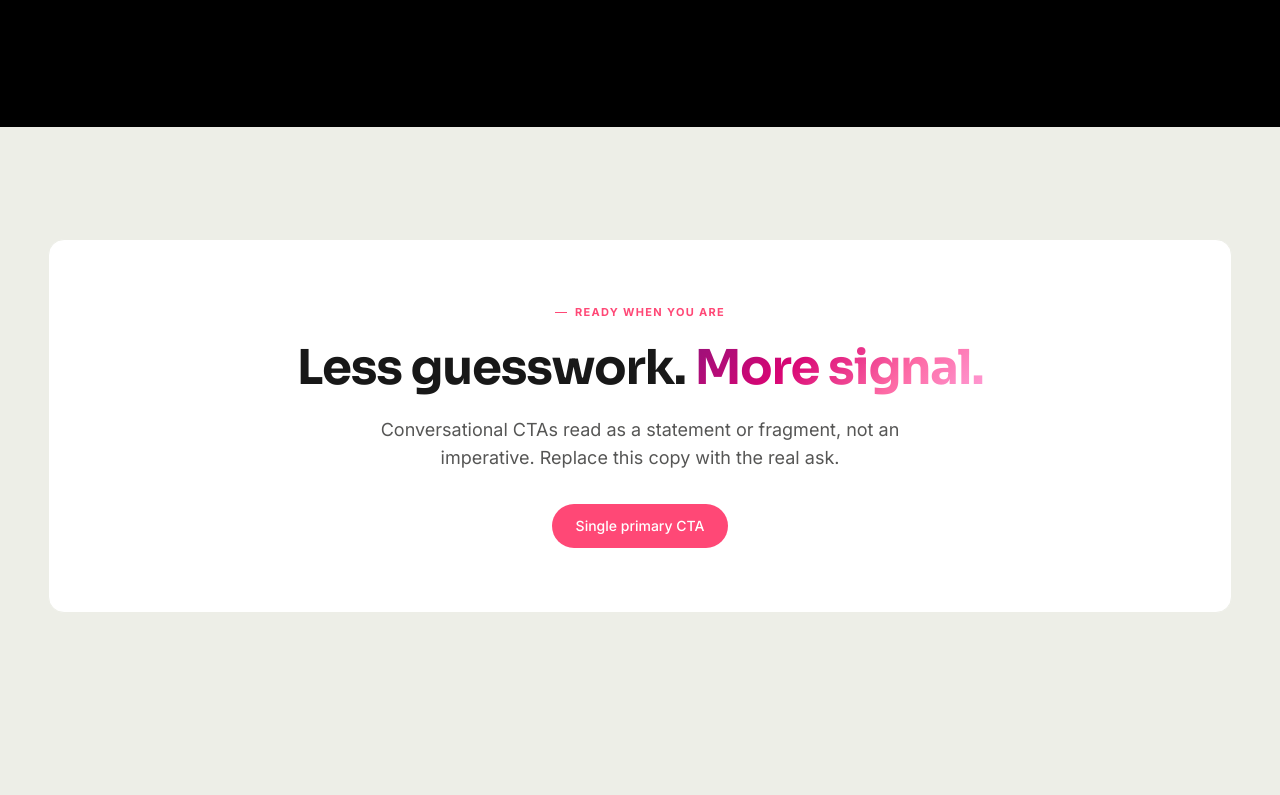
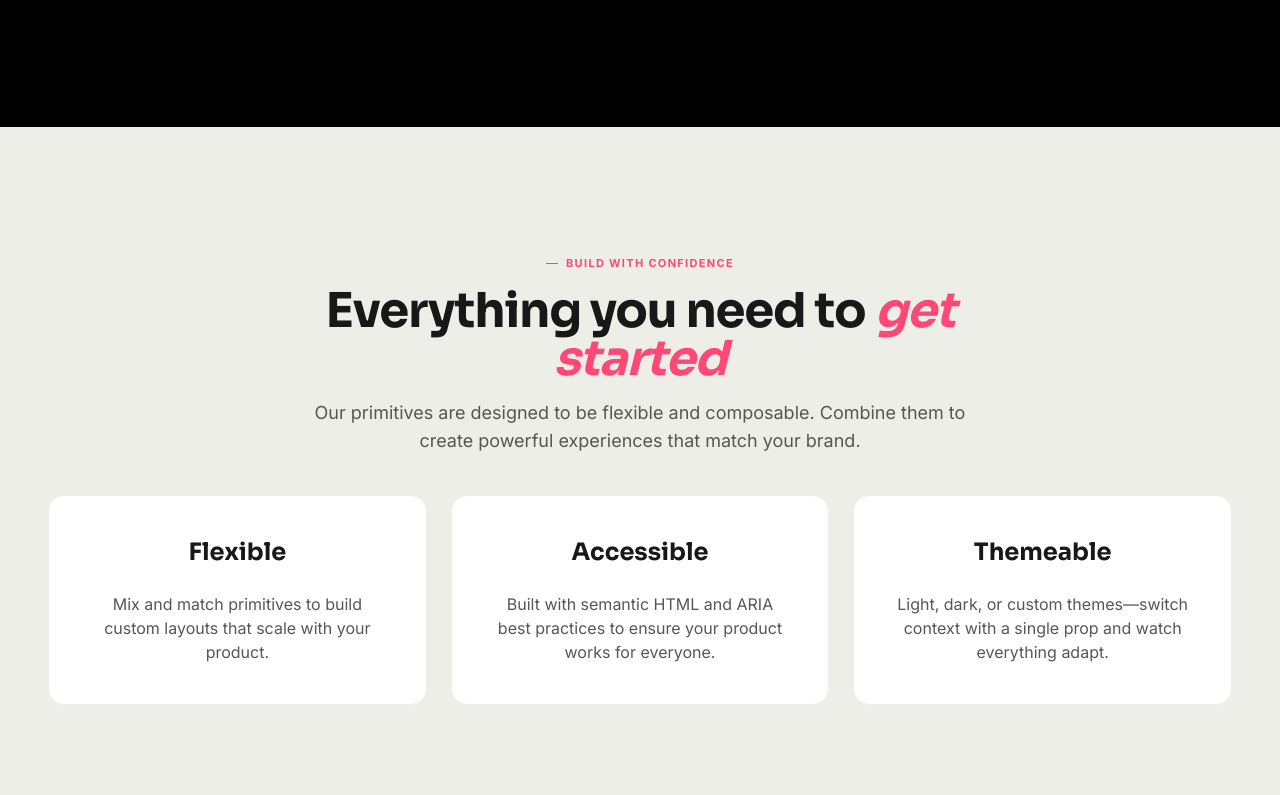
Before and after one commit to rcates12/hackathon-fusion-rubin, a Next.js app: page / in a window 1280 px wide. Shown: the part 1325-2120 px from the top of the page. Before the commit the page ends 2050 px from the top, so only its background shows below. Built offline with nearby package versions, Linux system fonts and the light colour scheme.

Commit message:
Add features section to homepage

```diff
--- a/app/page.tsx
+++ b/app/page.tsx
@@ -91,6 +91,39 @@ export default function HomePage() {
         </div>
       </Container>
 
+      <Container as="section" theme="light" className="py-24 sm:py-32">
+        <SectionHeader
+          align="center"
+          eyebrow="Build with confidence"
+          heading="Everything you need to get started"
+          headingAccent="get started"
+          subhead="Our primitives are designed to be flexible and composable. Combine them to create powerful experiences that match your brand."
+        />
+        <div className="mt-10 grid grid-cols-1 gap-6 sm:grid-cols-3">
+          <GlassCard align="center">
+            <h3 className="text-2xl">Flexible</h3>
+            <p className="text-secondary">
+              Mix and match primitives to build custom layouts that scale
+              with your product.
+            </p>
+          </GlassCard>
+          <GlassCard align="center">
+            <h3 className="text-2xl">Accessible</h3>
+            <p className="text-secondary">
+              Built with semantic HTML and ARIA best practices to ensure
+              your product works for everyone.
+            </p>
+          </GlassCard>
+          <GlassCard align="center">
+            <h3 className="text-2xl">Themeable</h3>
+            <p className="text-secondary">
+              Light, dark, or custom themes—switch context with a single
+              prop and watch everything adapt.
+            </p>
+          </GlassCard>
+        </div>
+      </Container>
+
       <CTABanner
         showCard
         theme="light"
```
